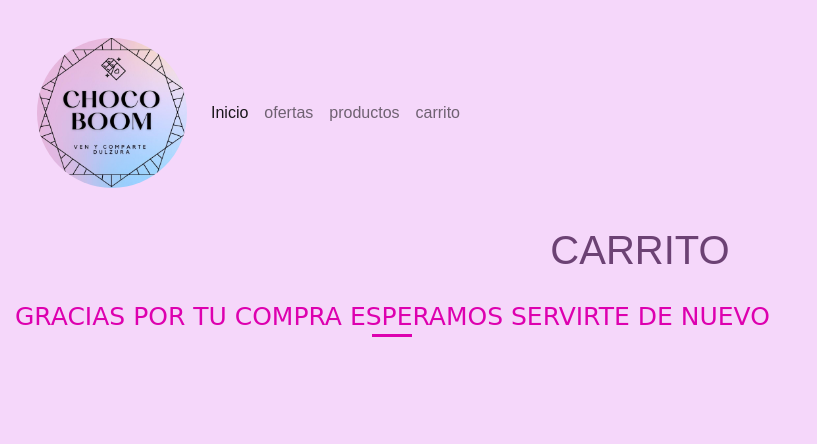
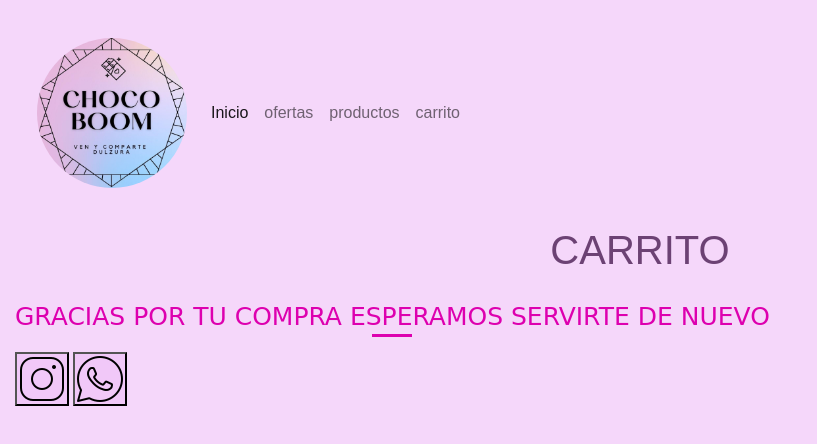
Before and after one commit to valentina7730/VQchocoboom, a website: page src/pages/carrito.html in a window 1280 px wide. Shown: the whole page, without its empty margins (0-817 px from the left). Drawn offline with nearby package versions, Linux system fonts and the light colour scheme.

Commit message:
footer a carrito

```diff
--- a/src/pages/carrito.html
+++ b/src/pages/carrito.html
@@ -57,6 +57,23 @@
         </div>
     </main>
     <footer>
+        <!--contactanos-->
+        <section id="formulario">
+
+            <div class="icons">
+                <div>
+
+                    <button><a href="https://www.instagram.com/chocoboom__1/"><img src="/src/img/icons8-instagram-50.png"
+                                alt="icono-instagram"></button></a>
+
+                    <button><a href="https://api.whatsapp.com/send?phone=573103940785"><img
+                                src="/src/img/icons8-whatsapp-50.png" alt="icono-whatsapp"></button></a>
+                </div>
+            </div>
+
+
+
+        </section>
 
     </footer>
     <script src="https://cdn.jsdelivr.net/npm/bootstrap@5.2.3/dist/js/bootstrap.bundle.min.js"></script>
```
Also changed, not shown: src/pages/ofertas.html (+18 -1 lines), src/pages/productos.html (+17 -0 lines).
